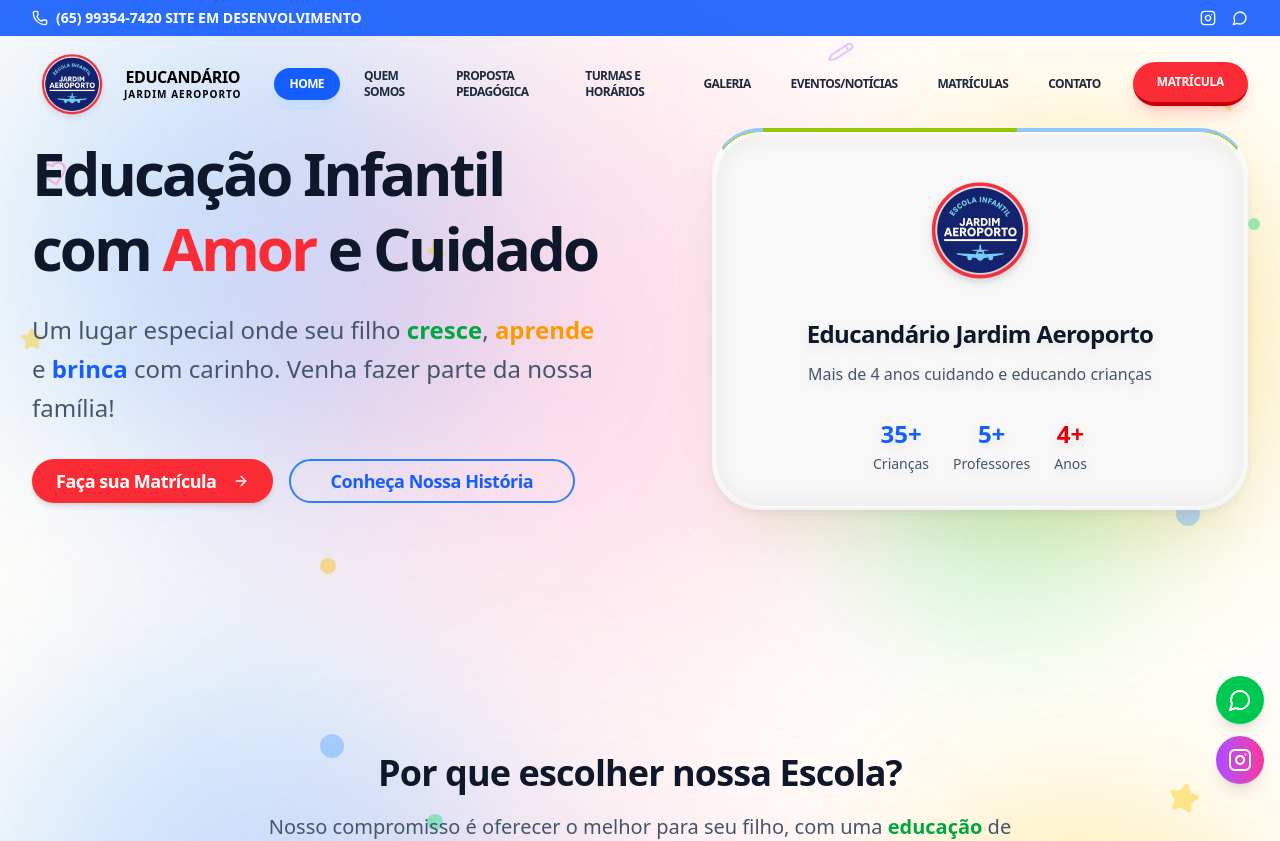
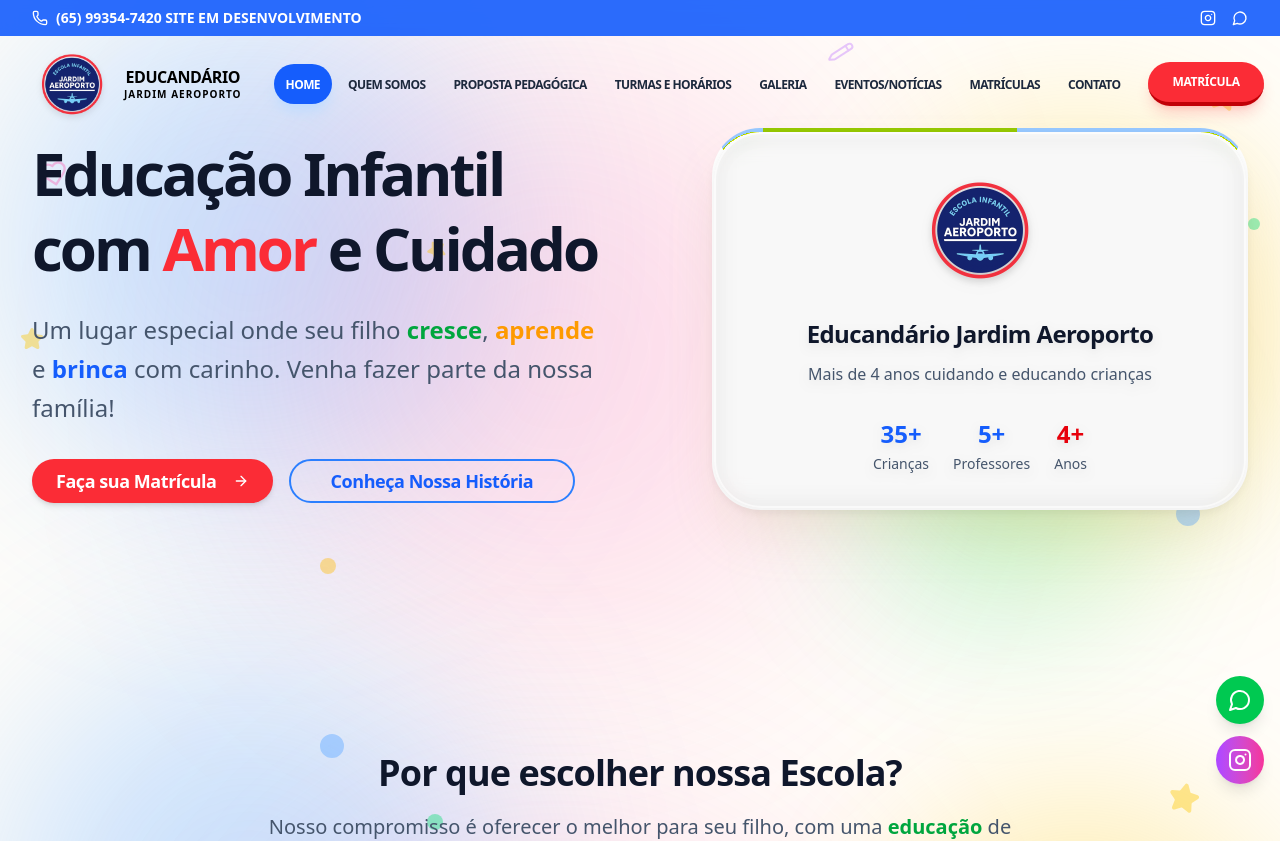
Before and after one commit to wstvns/educandario-jardim-aeroporto, a React (Vite) app: page / in a window 1280 px wide. Shown: the top 841 px of the page. Built offline with nearby package versions, Linux system fonts and the light colour scheme.

Commit message:
fix(header): padronização do menu de navegação

```diff
--- a/src/components/layout/Header.jsx
+++ b/src/components/layout/Header.jsx
@@ -88,16 +88,20 @@ const Header = () => {
           </Link>
 
           {/* links */}
-          <nav className="hidden lg:flex items-center gap-1 xl:gap-2">
+          <nav className="hidden lg:flex items-center gap-0.5 xl:gap-1">
             {navigation.map((item) => (
               <Link
                 key={item.name}
                 to={item.href}
-                className={`px-4 py-2 rounded-full text-[11px] xl:text-xs font-black uppercase tracking-tighter transition-all duration-300 ${
-                  isActive(item.href)
+                className={`
+                  h-10 px-3 flex items-center justify-center text-center
+                  rounded-full text-[10px] xl:text-[12px] font-black uppercase
+                  tracking-tighter leading-tight whitespace-nowrap transition-all duration-300
+                  ${isActive(item.href)
                     ? 'bg-blue-600 text-white shadow-lg shadow-blue-200'
                     : 'text-slate-800 hover:text-blue-600 hover:bg-white/60'
-                }`}
+                  }
+                `}
               >
                 {item.name}
               </Link>
```
